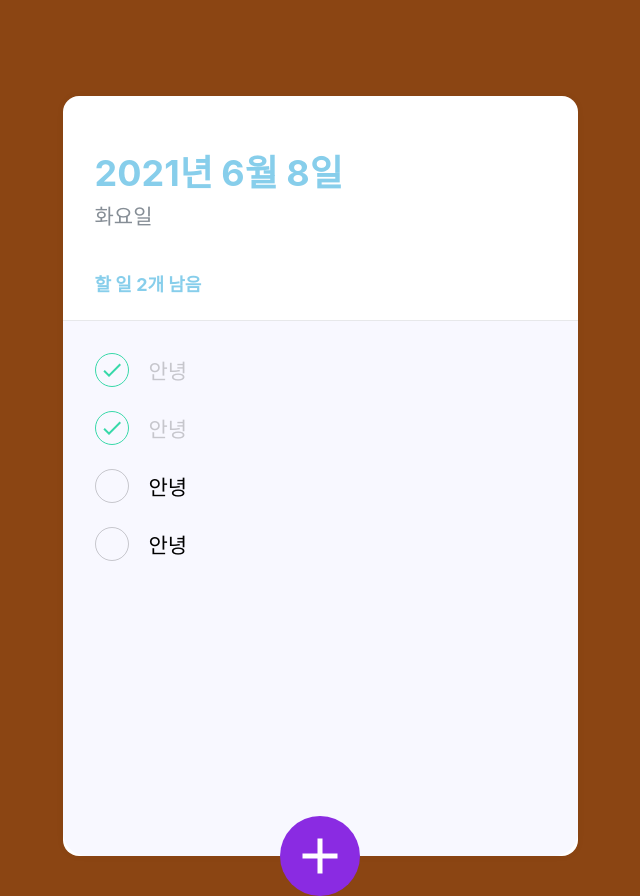
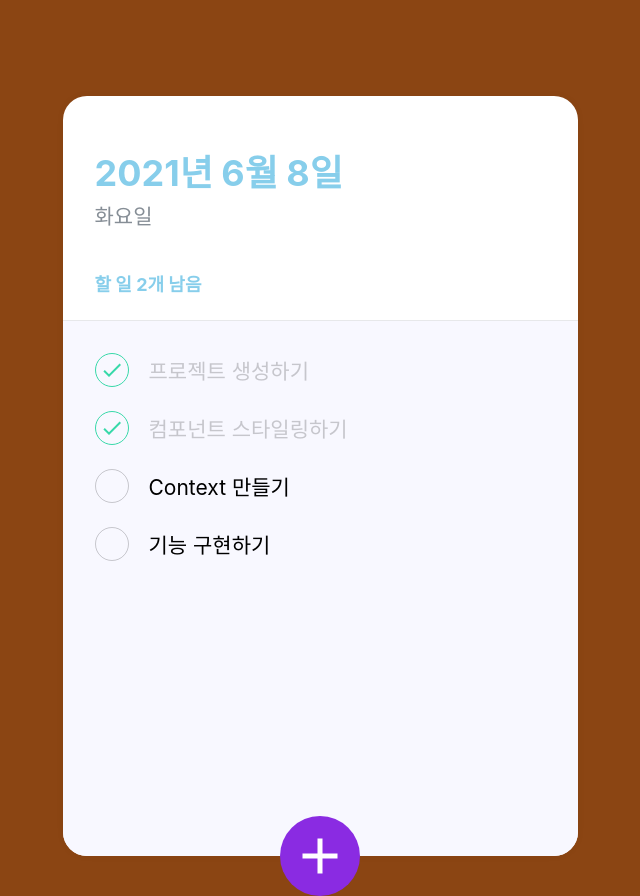
Before and after one commit to woooWha/react-todolist3, a React (Create React App) app: page / in a window 1280 px wide. Shown: the whole page, without its empty margins (320-960 px from the left). Built offline with nearby package versions, Linux system fonts and the light colour scheme.

Commit message:
todolist3 끝

```diff
--- a/src/App.js
+++ b/src/App.js
@@ -6,6 +6,7 @@ import {createGlobalStyle} from 'styled-components';
 import TodoTime from './components/TodoTime';
 import TodoList from './components/TodoList';
 import TodoChecking from './components/TodoChecking';
+import {TodoProvider} from './TodoContext';
 
 function App() {
   const GlobalStyle = createGlobalStyle`
@@ -16,6 +17,7 @@ function App() {
 
   return (
     <>
+      <TodoProvider>
         <GlobalStyle></GlobalStyle>
 
         <TodoLayout>
@@ -23,6 +25,7 @@ function App() {
           <TodoList></TodoList>
           <TodoChecking open={false}></TodoChecking>
         </TodoLayout>
+      </TodoProvider>
     </>
   );
 }
--- /dev/null
+++ b/src/TodoContext.js
@@ -0,0 +1,80 @@
+import React, {useRef ,useReducer, useContext, createContext} from 'react';
+
+const  initialTodos = [
+    {
+        id: 1,
+        text: '프로젝트 생성하기',
+        done: true
+    },
+    {
+        id: 2,
+        text: '컴포넌트 스타일링하기',
+        done: true
+    },
+    {
+        id: 3,
+        text: 'Context 만들기',
+        done: false
+    },
+    {
+        id: 4,
+        text: '기능 구현하기',
+        done: false
+    }
+];
+
+function todoReducer(initialTodos, action) {
+    switch(action.type){
+        case 'CREATE':
+            return initialTodos.concat(action.todo);
+        case 'TOGGLE':
+            return initialTodos.map(todo =>
+                todo.id === action.id ? {...todo, done : !todo.done}: todo);
+        case 'REMOVE':
+            return initialTodos.filter(todo => todo.id !==action.id);
+        default:
+            throw new Error(`Unhandled action type: ${action.type}`);
+    }
+}
+
+const TodoStateContext =createContext();
+const TodoDispatchContext = createContext();
+const TodoNextIdContext = createContext();
+
+export function TodoProvider({children}){
+    const [state,dispatch] = useReducer(todoReducer, initialTodos);
+    const nextId = useRef(5);
+    return (
+        <TodoStateContext.Provider value ={state}>
+            <TodoDispatchContext.Provider value={dispatch}>
+                <TodoNextIdContext.Provider value={nextId}>
+                    {children}
+                </TodoNextIdContext.Provider>
+            </TodoDispatchContext.Provider>
+        </TodoStateContext.Provider>
+    );
+}
+
+export function useTodoState(){
+    const context = useContext(TodoStateContext);
+    if(!context){
+        throw new Error('Cannot find TodoProvider');
+    }
+    return context;
+}
+
+export function useTodoDispatch(){
+    const context = useContext(TodoDispatchContext);
+    if(!context){
+        throw new Error('Cannot find TodoProvider');
+    }
+    return context;
+}
+
+export function useTodoNextId(){
+    const context = useContext(TodoNextIdContext);
+    if(!context){
+        throw new Error('Cannot find TodoProvider');
+    }
+    return context;
+}
--- a/src/components/TodoChecking.js
+++ b/src/components/TodoChecking.js
@@ -1,6 +1,7 @@
 import React, {useState} from 'react';
 import styled, {css} from 'styled-components';
 import {MdAdd} from 'react-icons/md';
+import { useTodoDispatch, useTodoNextId } from '../TodoContext';
 
 const TodoCreateForm = styled.form`
     padding: 32px 32px 72px 32px;
@@ -63,14 +64,34 @@ const TodoCreateCheck = styled.button`
 function TodoChecking(){
 
     const [open, setOpen] = useState(false);
+    const [value, setValue] = useState('');
+
+    const dispatch =useTodoDispatch();
+    const nextId = useTodoNextId();
 
     const onToggle = () => setOpen(!open);
+    const onChange = e => setValue(e.target.value);
+    const onSubmit = e => {
+        e.preventDefault();
+        dispatch({
+            type: 'CREATE',
+            todo: {
+                id: nextId.current,
+                text: value,
+                done: false
+            }
+        });
+        setValue('');
+        setOpen(false);
+        nextId.current += 1;
+    }
+
 
     return(
         <>
             {open && (
-                <TodoCreateForm open={open}>
-                    <TodoCreateInput autoFocus placeholder="할 일을 입력 후, Enter를 누르세요"></TodoCreateInput>
+                <TodoCreateForm open={open} onSubmit={onSubmit}>
+                    <TodoCreateInput value={value} onChange={onChange} autoFocus placeholder="할 일을 입력 후, Enter를 누르세요"></TodoCreateInput>
                 </TodoCreateForm>
                 )
             }
--- a/src/components/TodoItem.js
+++ b/src/components/TodoItem.js
@@ -1,6 +1,7 @@
 import React from 'react';
 import styled, {css} from 'styled-components';
 import {MdDelete, MdDone} from 'react-icons/md';
+import { useTodoDispatch } from '../TodoContext';
 
 const TodoRemove = styled.div`
     color: #dee2e6;
@@ -54,12 +55,16 @@ const TodoText = styled.div`
     `}
 `;
 
-function TodoItem({done, Text, Id}){
+function TodoItem({done, Text, id}){
+    const dispatch = useTodoDispatch();
+    const onToggle = () => dispatch({type: 'TOGGLE', id});
+    const onRemove = () => dispatch({type: 'REMOVE', id});
+
     return(
         <TodoItemBlock>
-            <TodoCheck done={done}>{done && <MdDone />}</TodoCheck>
+            <TodoCheck onClick={onToggle} done={done}>{done && <MdDone />}</TodoCheck>
             <TodoText done={done}>{Text}</TodoText>
-            <TodoRemove>
+            <TodoRemove onClick={onRemove}>
                 <MdDelete></MdDelete>
             </TodoRemove>
         </TodoItemBlock>
--- a/src/components/TodoLayout.js
+++ b/src/components/TodoLayout.js
@@ -11,7 +11,7 @@ const TodoLayoutBlock = styled.div`
     margin: 0 auto;
     margin-top: 96px;
     position: relative;
-    border-radius: 16px;
+    border-radius: 24px;
 `
 
 function TodoLayout({children}){
--- a/src/components/TodoList.js
+++ b/src/components/TodoList.js
@@ -1,5 +1,6 @@
 import React from 'react';
 import styled from 'styled-components';
+import { useTodoState } from '../TodoContext';
 import TodoItem from './TodoItem';
 
 const TodoListBlock = styled.div`
@@ -13,12 +14,12 @@ const TodoListBlock = styled.div`
 `
 
 function TodoList(){
+    const todos = useTodoState();
     return (
         <TodoListBlock>
-            <TodoItem Text={'안녕'} done={true}></TodoItem>
-            <TodoItem Text={'안녕'} done={true}></TodoItem>
-            <TodoItem Text={'안녕'} done={false}></TodoItem>
-            <TodoItem Text={'안녕'} done={false}></TodoItem>
+        {todos.map((todo)=>{return (
+            <TodoItem Text={todo.text} done={todo.done} id={todo.id} key={todo.id} />
+        )})}
         </TodoListBlock>
     )
 }
--- a/src/components/TodoTime.js
+++ b/src/components/TodoTime.js
@@ -1,5 +1,6 @@
 import React from 'react';
 import styled from 'styled-components';
+import {useTodoState} from '../TodoContext';
 
 const TodoTimeBlock = styled.div`
     padding: 48px 32px 24px 32px;
@@ -28,11 +29,21 @@ const TodoTimeBlock = styled.div`
 `
 
 function TodoTime(){
+    const todos =useTodoState();
+    const leftTasks = todos.filter(todo => !todo.done)
+
+    const today = new Date();
+    const yearName = today.toLocaleDateString('ko-KR', {
+        year: 'numeric',
+        month: 'long',
+        day: 'numeric'
+    });
+    const dayName = today.toLocaleDateString('ko-KR', {weekday: 'long'});
     return (
         <TodoTimeBlock>
-            <h1>2021년 6월 8일</h1>
-            <p className="day">화요일</p>
-            <p className="leftTask">할 일 2개 남음</p>
+            <h1>{yearName}</h1>
+            <p className="day">{dayName}</p>
+            <p className="leftTask">할 일 {leftTasks.length}개 남음</p>
         </TodoTimeBlock>
     )
 }
```
Lines whose indentation alone changed are shown as unchanged.
